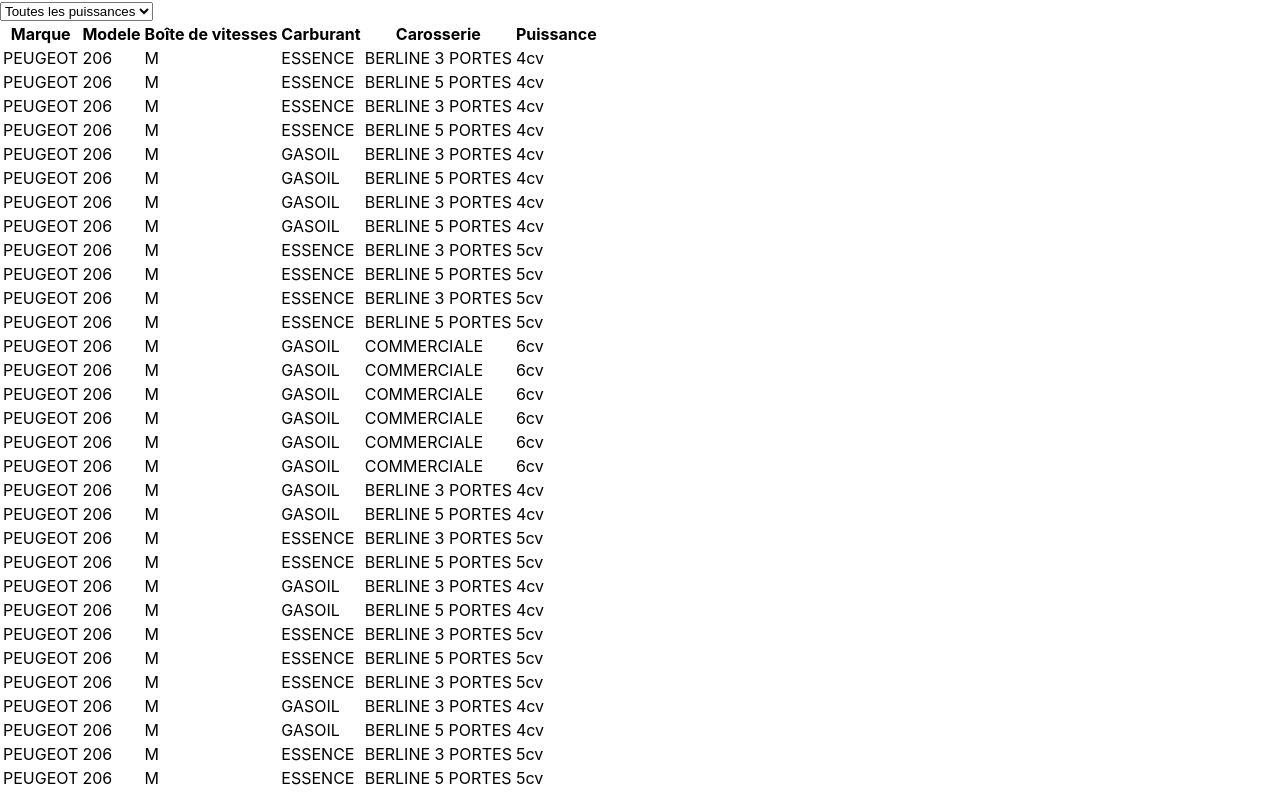
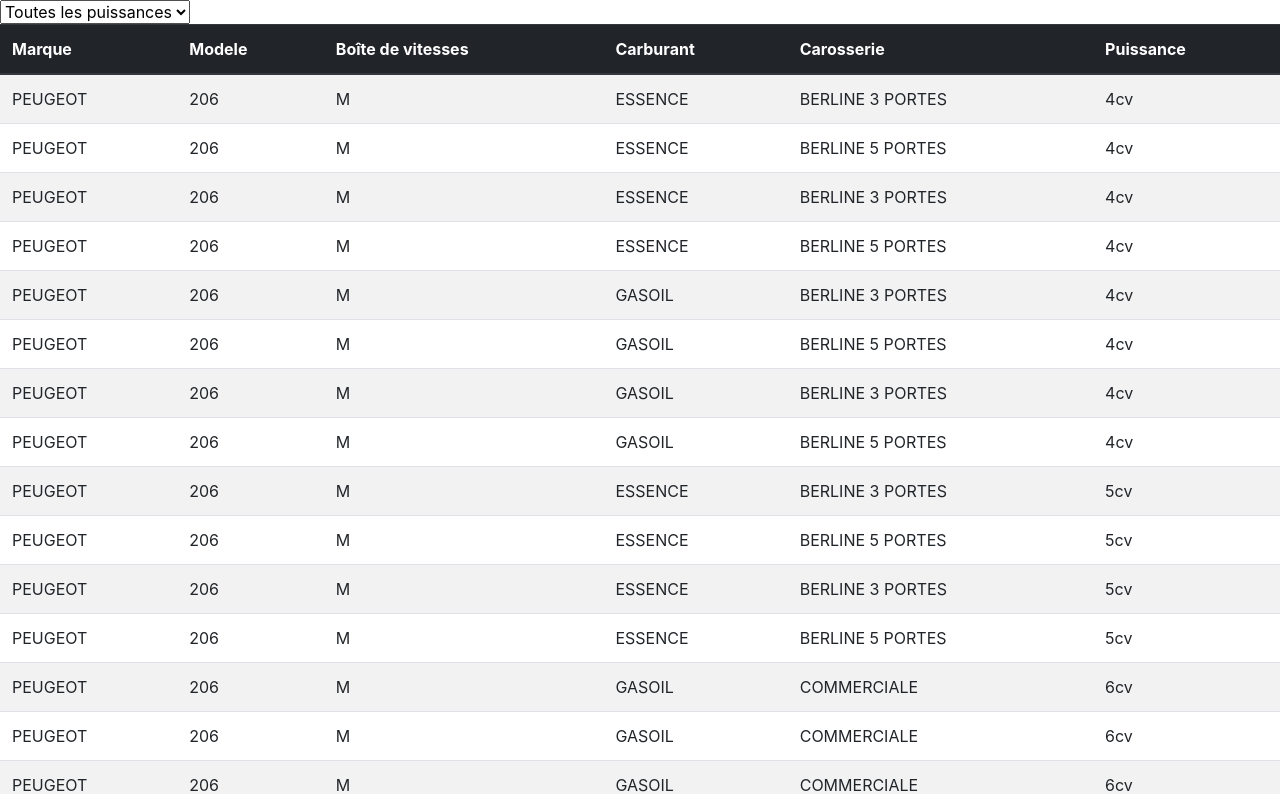
Before and after one commit to benbaix/vehiculier-react, a React (Create React App) app: page / in a window 1280 px wide. Shown: the top 794 px of the page. Built offline with nearby package versions, Linux system fonts and the light colour scheme.

Commit message:
Add bootstrap

```diff
--- a/package.json
+++ b/package.json
@@ -3,10 +3,12 @@
   "version": "0.1.0",
   "private": true,
   "dependencies": {
+    "bootstrap": "4",
     "react": "^16.6.0",
     "react-dom": "^16.6.0",
     "react-redux": "^5.0.7",
     "react-scripts": "2.0.5",
+    "reactstrap": "^6.5.0",
     "redux": "^4.0.1"
   },
   "scripts": {
--- a/src/components/VehiculesTable.js
+++ b/src/components/VehiculesTable.js
@@ -2,8 +2,8 @@
 
 const VehiculesTable = ({vehicules}) =>
     (
-        <table>
-            <thead>
+        <table className="table table-striped">
+            <thead className="thead-dark">
                 <tr>
                     <th>Marque</th>
                     <th>Modele</th>
--- a/src/index.js
+++ b/src/index.js
@@ -1,6 +1,7 @@
 import React from 'react';
 import ReactDOM from 'react-dom';
 import './index.css';
+import 'bootstrap/dist/css/bootstrap.css';
 import App from './App';
 import * as serviceWorker from './serviceWorker';
 
```
